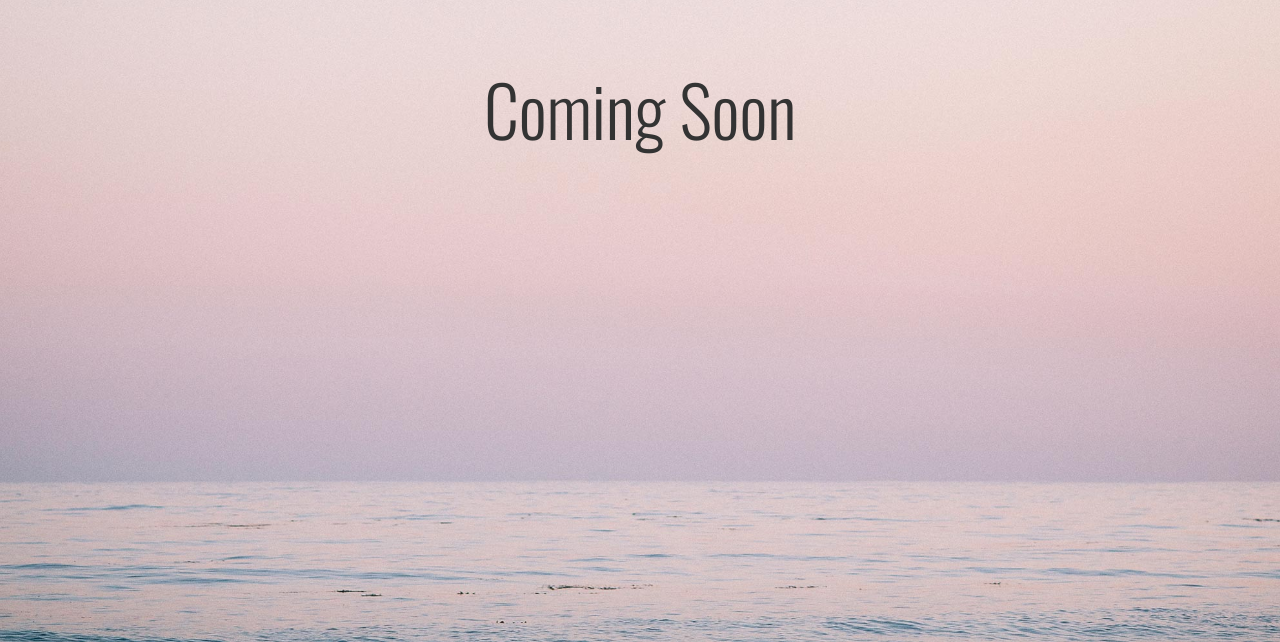
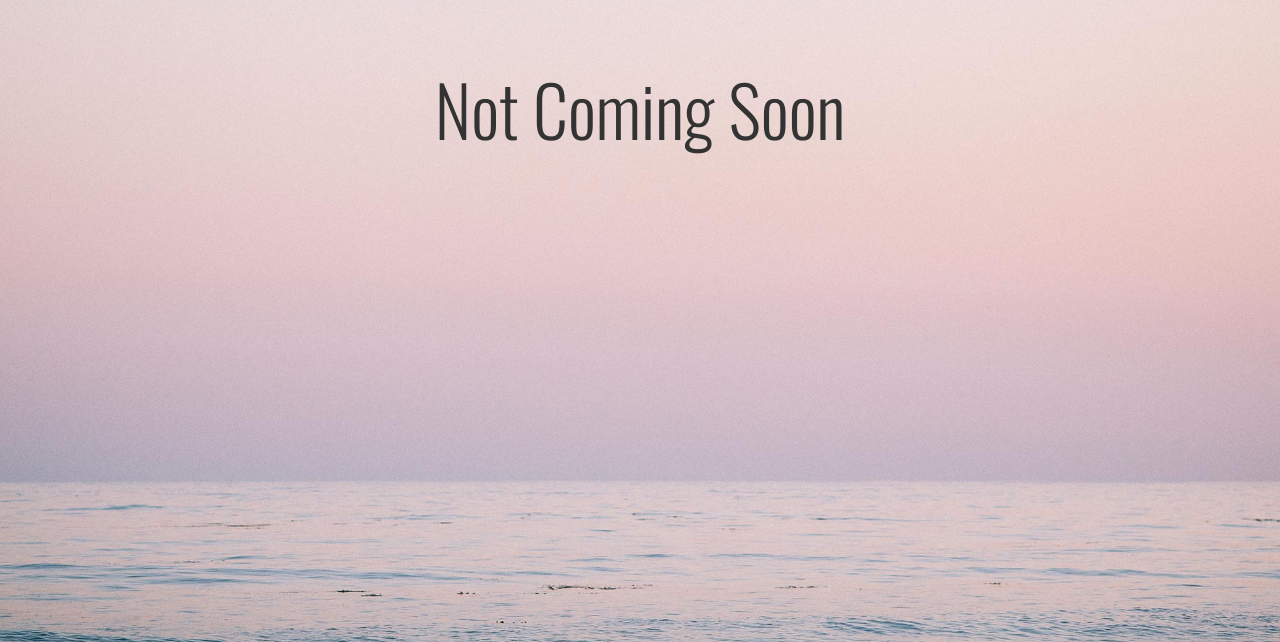
Before and after one commit to leedare/leedare, a plain HTML site: page index.html in a window 1280 px wide. Shown: the part 158-800 px from the top of the page. Drawn offline with nearby package versions, Linux system fonts and the light colour scheme.

Commit message:
My first commit

```diff
--- a/index.html
+++ b/index.html
@@ -32,7 +32,7 @@
     	</div>
 		<div class="row centered">
 			<div class="col-lg-8 col-lg-offset-2 w">
-				<h1>Coming Soon</h1>
+				<h1>Not Coming Soon</h1>
 			</div>
 		</div>
     </div>
```
